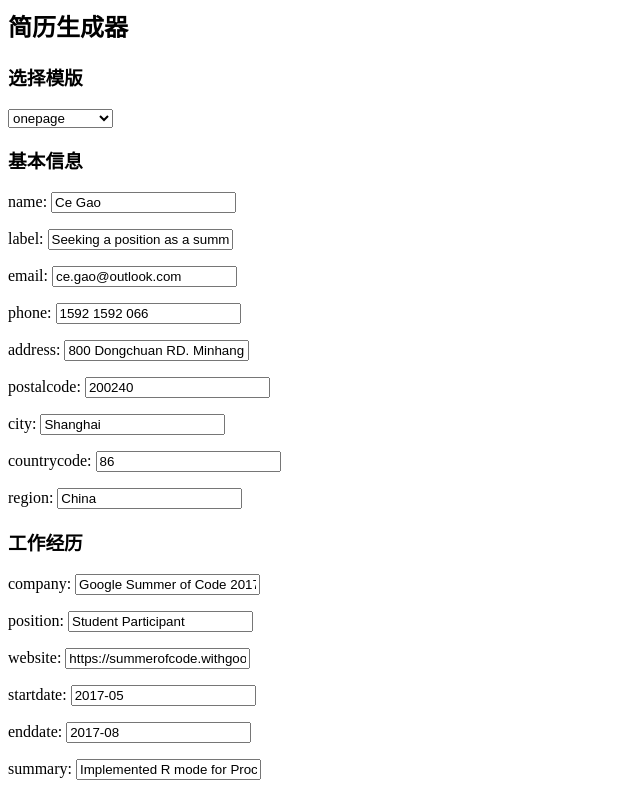
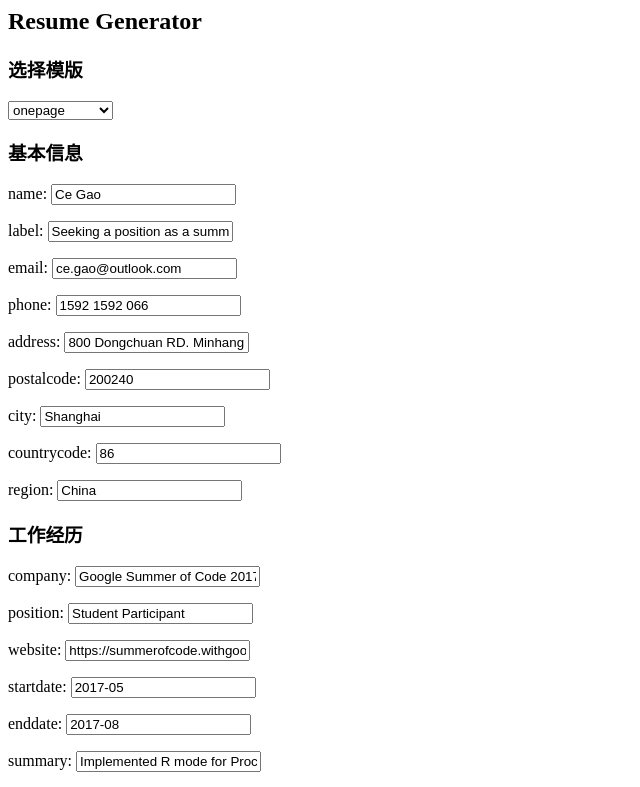
Before and after one commit to sherlockkenan/Software_innovation, a plain HTML site: page resume1/src/main/resources/templates/index.html in a window 1280 px wide. Shown: the top 787 px of the page, without its empty margins (0-640 px from the left). Drawn offline with Linux system fonts and the light colour scheme.

Commit message:
test jenkins

```diff
--- a/resume1/src/main/resources/templates/index.html
+++ b/resume1/src/main/resources/templates/index.html
@@ -2,7 +2,7 @@
 <head>
     <title>Welcome</title>
 </head>
-<h2>简历生成器</h2>
+<h2>Resume Generator</h2>
 <body>
 <form action="#" th:action="@{/resume}" th:object="${resumeinfo}" method="post">
 
```
